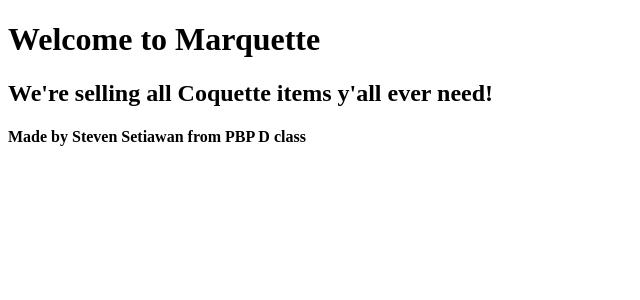
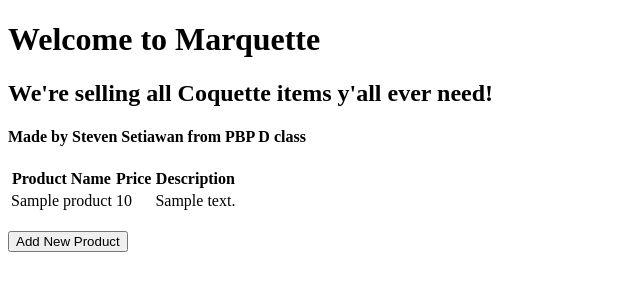
Before and after one commit to setiawans/marquette, a Django app: page / in a window 1280 px wide. Shown: the top 300 px of the page, without its empty margins (0-640 px from the left). Run offline with Django 5.2, Linux system fonts and the light colour scheme; tables that the repository leaves empty hold one stand-in row (values such as "Sample post").

Commit message:
Add form and JSON/XML views

```diff
--- a/main/models.py
+++ b/main/models.py
@@ -1,7 +1,9 @@
 from django.db import models
+import uuid
 
 # Create your models here.
 class Product(models.Model) :
+    id = models.UUIDField(primary_key=True, default=uuid.uuid4, editable=False)
     name = models.CharField(max_length=255)
     price = models.IntegerField()
     description = models.TextField()
--- a/main/templates/main.html
+++ b/main/templates/main.html
@@ -1,15 +1,37 @@
-<!DOCTYPE html>
-<html lang="en">
-<head>
-    <meta charset="UTF-8">
-    <meta name="viewport" content="width=device-width, initial-scale=1.0">
-    <title>{{ app_name }}</title>
+{% extends 'base.html' %}
+{% block meta %}
+<title>{{ app_name }}</title>
+{% endblock meta %}
 
-    <h1>Welcome to {{ app_name }}</h1>
-    <h2>We're selling all Coquette items y'all ever need!</h2>
-    <h4>Made by {{ name }} from {{ class }} class</h4>
-</head>
-<body>
+{% block content %}
+<h1>Welcome to {{ app_name }}</h1>
+<h2>We're selling all Coquette items y'all ever need!</h2>
+<h4>Made by {{ name }} from {{ class }} class</h4>
 
-</body>
-</html>
+{% if not products %}
+<p>Belum ada data product pada Marquette.</p>
+{% else %}
+<table>
+    <tr>
+        <th>Product Name</th>
+        <th>Price</th>
+        <th>Description</th>
+    </tr>
+
+    {% comment %} Berikut cara memperlihatkan data product di bawah baris ini
+    {% endcomment %}
+    {% for product in products %}
+    <tr>
+        <td>{{product.name}}</td>
+        <td>{{product.price}}</td>
+        <td>{{product.description}}</td>
+    </tr>
+    {% endfor %}
+</table>
+{% endif %}
+
+<br />
+<a href="{% url 'main:create_product' %}">
+    <button>Add New Product</button>
+</a>
+{% endblock content %}
--- a/main/urls.py
+++ b/main/urls.py
@@ -1,8 +1,13 @@
 from django.urls import path
-from main.views import show_main
+from main.views import show_main, create_product, show_xml, show_json, show_xml_by_id, show_json_by_id
 
 app_name = 'main'
 
 urlpatterns = [
     path('', show_main, name='show_main'),
+    path('create-product', create_product, name='create_product'),
+    path('xml/', show_xml, name='show_xml'),
+    path('json/', show_json, name='show_json'),
+    path('xml/<str:id>/', show_xml_by_id, name='show_xml_by_id'),
+    path('json/<str:id>/', show_json_by_id, name='show_json_by_id'),
 ]
--- a/main/views.py
+++ b/main/views.py
@@ -1,10 +1,44 @@
-from django.shortcuts import render
+from django.shortcuts import render, redirect
+from django.http import HttpResponse
+from django.core import serializers
+from main.forms import ProductForm
+from main.models import Product
 
 # Create your views here.
 def show_main(request) :
+    products = Product.objects.all()
+
     context = {
         'app_name' : 'Marquette',
         'name' : 'Steven Setiawan',
-        'class' : 'PBP D'
+        'class' : 'PBP D',
+        'products' : products
     }
+
     return render(request, "main.html", context)
+
+def create_product(request) :
+    form = ProductForm(request.POST or None)
+
+    if form.is_valid() and request.method == "POST" :
+        form.save()
+        return redirect('main:show_main')
+
+    context = {'form' : form}
+    return render(request, "create_product.html", context)
+
+def show_xml(request) :
+    data = Product.objects.all()
+    return HttpResponse(serializers.serialize("xml", data), content_type="application/xml")
+
+def show_json(request) :
+    data = Product.objects.all()
+    return HttpResponse(serializers.serialize("json", data), content_type="application/json")
+
+def show_xml_by_id(request, id) :
+    data = Product.objects.filter(pk = id)
+    return HttpResponse(serializers.serialize("xml", data), content_type="application/xml")
+
+def show_json_by_id(request, id) :
+    data = Product.objects.filter(pk = id)
+    return HttpResponse(serializers.serialize("json", data), content_type="application/json")
--- a/marquette/settings.py
+++ b/marquette/settings.py
@@ -55,7 +55,7 @@
 TEMPLATES = [
     {
         'BACKEND': 'django.template.backends.django.DjangoTemplates',
-        'DIRS': [],
+        'DIRS': [BASE_DIR / 'templates'],
         'APP_DIRS': True,
         'OPTIONS': {
             'context_processors': [
--- /dev/null
+++ b/templates/base.html
@@ -0,0 +1,13 @@
+{% load static %}
+<!DOCTYPE html>
+<html lang="en">
+  <head>
+    <meta charset="UTF-8" />
+    <meta name="viewport" content="width=device-width, initial-scale=1.0" />
+    {% block meta %} {% endblock meta %}
+  </head>
+
+  <body>
+    {% block content %} {% endblock content %}
+  </body>
+</html>
```
Also changed, not shown: main/forms.py (added, +7 -0 lines), main/templates/create_product.html (added, +18 -0 lines), main/migrations/0002_alter_product_id.py (added).
